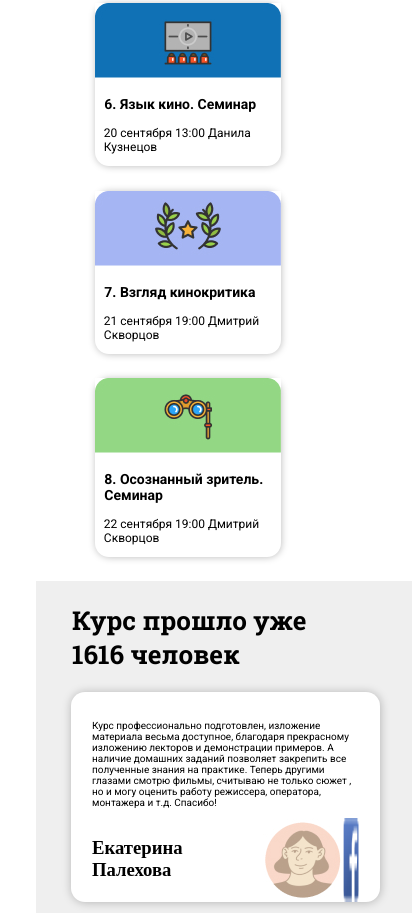
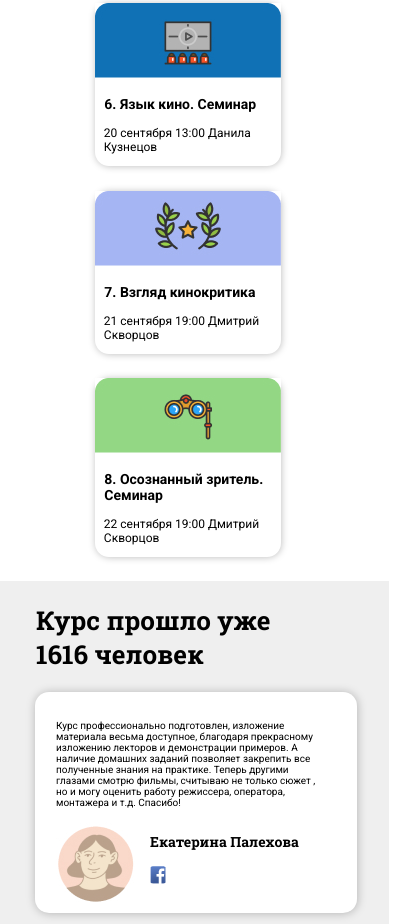
Before and after one commit to Josef-tech/M1-Project, a plain HTML site: page index.html in a window 390 px wide. Shown: the part 2392-3316 px from the top of the page, 412 px wide, since content can reach past the window. Drawn offline with Linux system fonts and the light colour scheme.

Commit message:
add last block for mobile version

```diff
--- a/css/body.css
+++ b/css/body.css
@@ -256,9 +256,8 @@ h1 {
 .main-content-feedback-block {
     display: flex;
     flex-direction: column;
-    margin-left: 36px;
     background: #EFEFEF;
-    width: 376px;
+    width: 389px;
 }
 
 
@@ -278,13 +277,13 @@ h1 {
 .main-content-feedback-block-text {
     margin-left: 35px;
     margin-right: 32px;
-    margin-bottom:11px;
+    margin-bottom: 11px;
     padding-left: 21px;
     padding-right: 21px;
     padding-top: 18px;
     background: #FFFFFF;
     box-shadow: 0.465972px 0.465972px 9.31944px rgba(0, 0, 0, 0.25);
-    border-radius: 13.9792px;
+    border-radius: 14px;
 }
 
 
@@ -293,15 +292,39 @@ h1 {
     font-style: normal;
     font-weight: 400;
     font-size: 10px;
+    width: 266px;
+
 }
 
 
-.main-content-feedback-block-image {
+.main-content-feedback-user-block {
     display: flex;
-    justify-content: space-around;
+    flex-direction: row;
+    align-items: center;
+
 }
 
-.main-content-feedback-block-image .user {
 
+
+
+.main-content-feedback-user h3 {
+    font-family: 'Roboto Slab';
+    font-style: normal;
+    font-weight: 700;
+    font-size: 14px;
+    margin-left: 14px;
+    margin-bottom: 15px;
+}
+
+
+.main-content-feedback-user-block .user {
     width: 80px;
+    height: 84px;
 }
+
+
+.main-content-feedback-user .logo {
+
+    margin-left: 14px;
+    margin-bottom: 25px;
+}
--- a/index.html
+++ b/index.html
@@ -144,17 +144,29 @@
         <div class="main-content-feedback-block">
             <h2>Курс прошло уже 1616 человек</h2>
 
-        <div class="main-content-feedback-block-text">
-            <p>Курс профессионально подготовлен, изложение материала весьма доступное, благодаря прекрасному изложению
-                лекторов и демонстрации примеров. А наличие домашних заданий позволяет закрепить все полученные знания
-                на практике. Теперь другими глазами смотрю фильмы, считываю не только сюжет , но и могу оценить работу
-                режиссера, оператора, монтажера и т.д. Спасибо!</p>
+            <div class="main-content-feedback-block-text">
+                <p>Курс профессионально подготовлен, изложение материала весьма доступное, благодаря прекрасному
+                    изложению
+                    лекторов и демонстрации примеров. А наличие домашних заданий позволяет закрепить все полученные
+                    знания
+                    на практике. Теперь другими глазами смотрю фильмы, считываю не только сюжет , но и могу оценить
+                    работу
+                    режиссера, оператора, монтажера и т.д. Спасибо!</p>
+                    <div class="main-content-feedback-user-block">
                 <div class="main-content-feedback-block-image">
+                    <img src="images/1 9.jpg" alt="user" class="user">
+                    </div>
+                    <div class="main-content-feedback-user">
                     <h3>Екатерина Палехова</h3>
-                <img src="images/1 9.jpg" alt="user" class="user">
-                <img src="images/fb_2 1.jpg" alt="fblogo">
-                </div>
+                    <img src="images/fb_2 1.jpg" alt="fblogo" class="logo">
+                    </div>
+                    </div>
+
+            </div>
+
+
         </div>
+
         </div>
 
 
```
